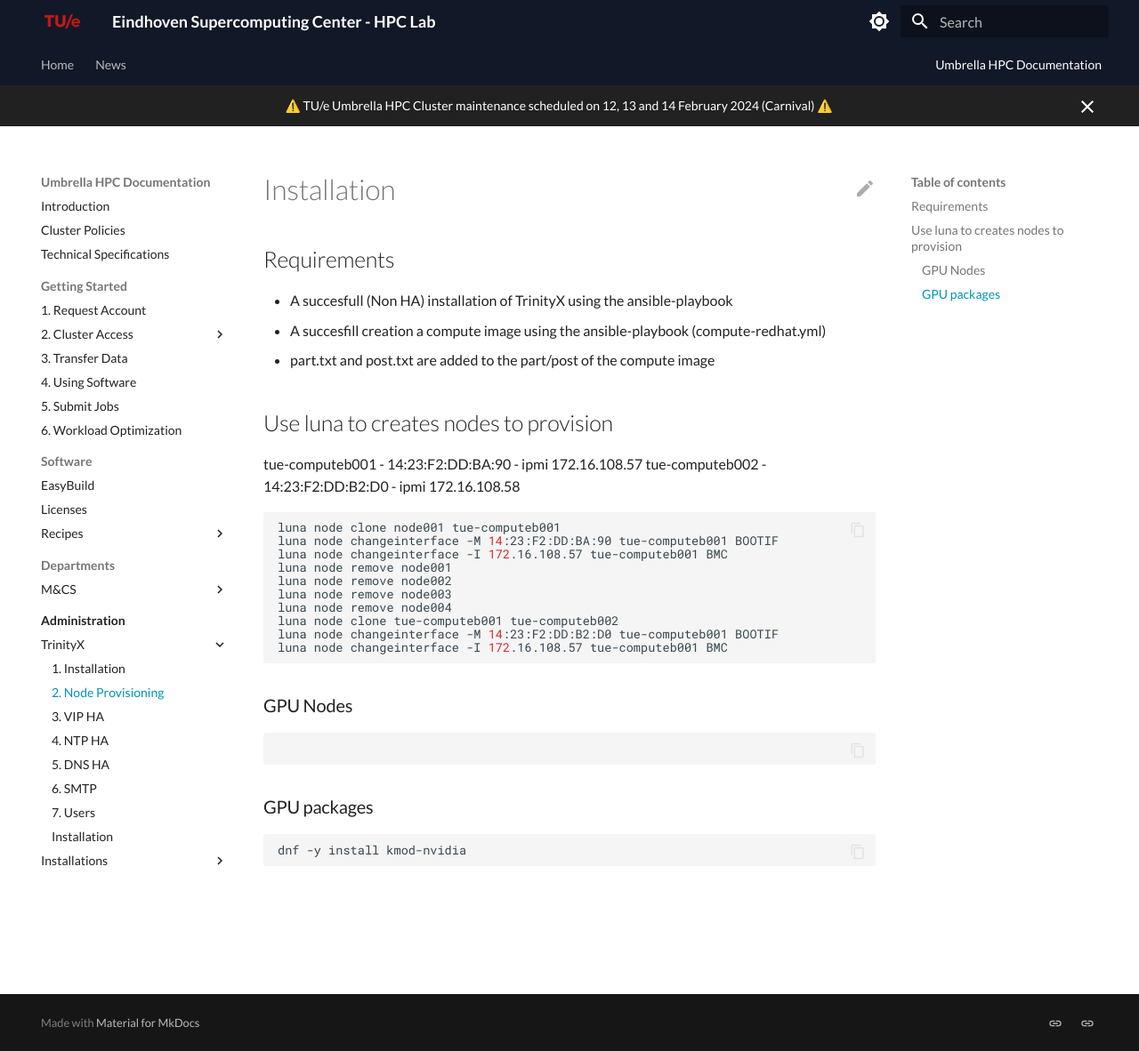
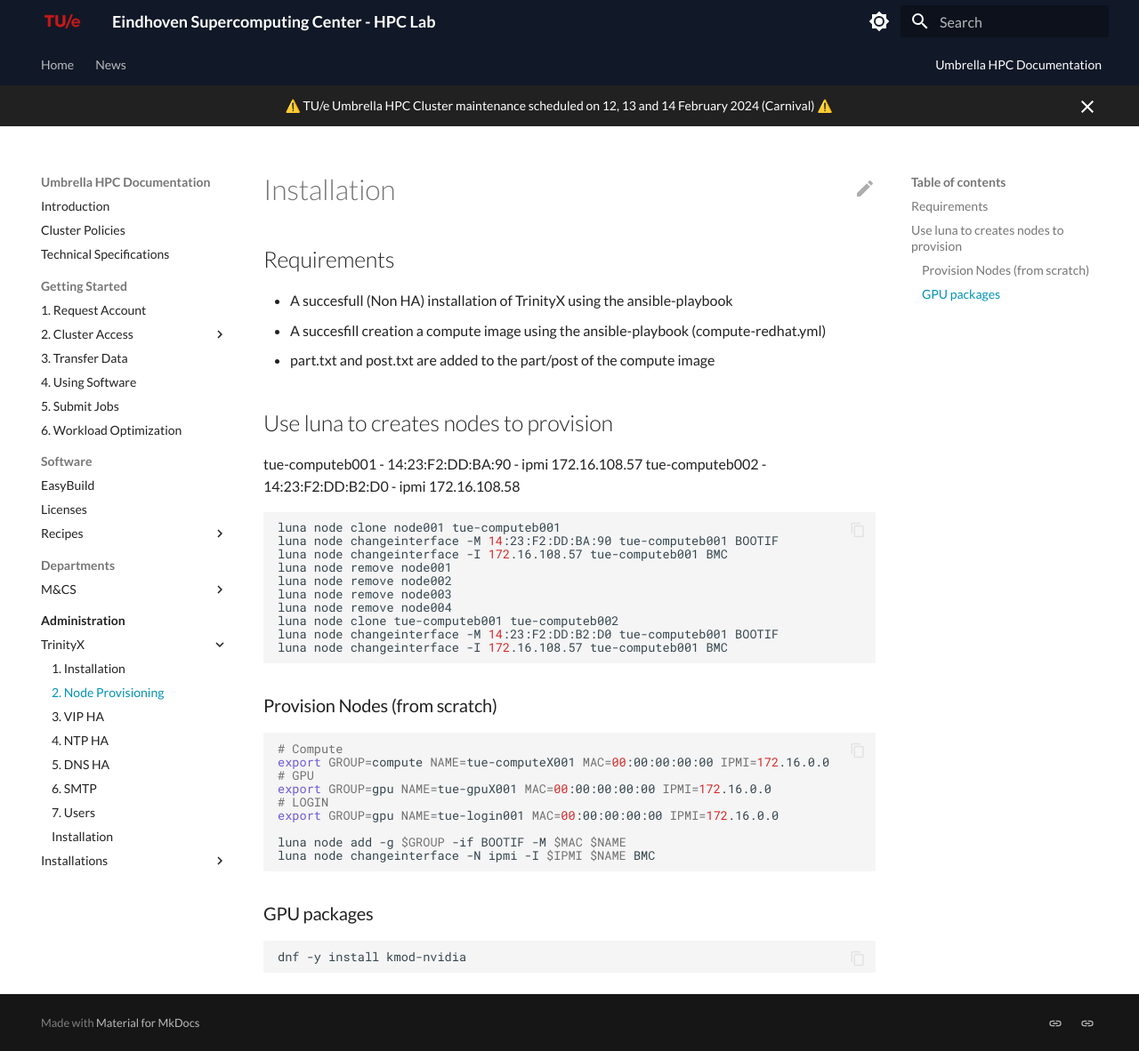
Before and after one commit to gferhpc/supercomputing.tue.nl, an MkDocs documentation site: the page built from pages/documentation/administration/trinityx/provisioning.md, in a window 1280 px wide and 1182 px high. Shown: the whole window at 89% size. Built offline with MkDocs 1.6.1 and Material for MkDocs 9.7.7, drawn with Linux system fonts in a browser that asks for light colours.

Commit message:
Update provisioning.md

````diff
--- a/pages/documentation/administration/trinityx/provisioning.md
+++ b/pages/documentation/administration/trinityx/provisioning.md
@@ -24,9 +24,17 @@
 luna node changeinterface -I 172.16.108.57 tue-computeb001 BMC
 ```
 
-### GPU Nodes
+### Provision Nodes (from scratch)
 ```shell
+# Compute
+export GROUP=compute NAME=tue-computeX001 MAC=00:00:00:00:00 IPMI=172.16.0.0
+# GPU
+export GROUP=gpu NAME=tue-gpuX001 MAC=00:00:00:00:00 IPMI=172.16.0.0
+# LOGIN
+export GROUP=gpu NAME=tue-login001 MAC=00:00:00:00:00 IPMI=172.16.0.0
 
+luna node add -g $GROUP -if BOOTIF -M $MAC $NAME
+luna node changeinterface -N ipmi -I $IPMI $NAME BMC
 ```
 
 ### GPU packages
````
